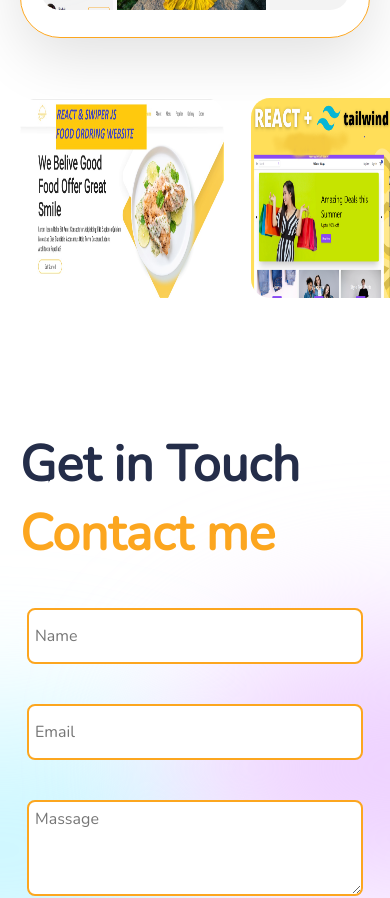
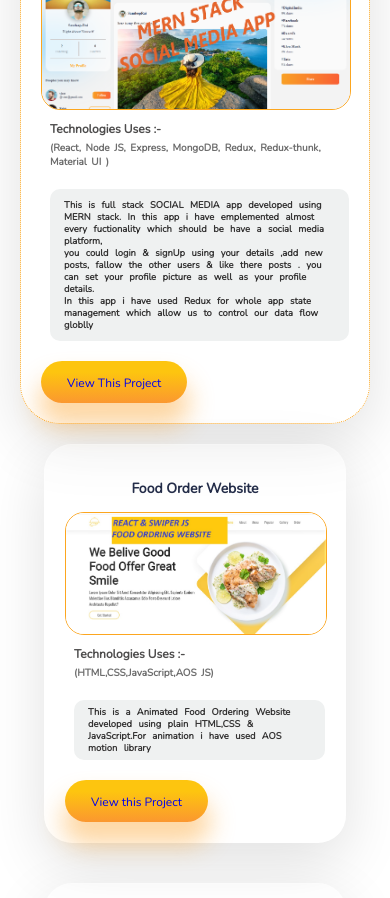
Before and after one commit to codewitHK1/Hitesh_Portfolio, a React (Create React App) app: page / in a window 390 px wide. Shown: the part 4660-5558 px from the top of the page. Built offline with nearby package versions, Linux system fonts and the light colour scheme.

Commit message:
projects page changes

```diff
--- a/src/App.css
+++ b/src/App.css
@@ -1,39 +1,38 @@
-:root
-{
-  --yellow: #F5C32C;
-    --orange : #FCA61F;
-    --black : #242D49;
-    --gray : #788097;
-    --blueCard : #DDF8FE;
+:root {
+  --yellow: #f5c32c;
+  --orange: #fca61f;
+  --black: #242d49;
+  --gray: #788097;
+  --blueCard: #ddf8fe;
   --purple: rgb(238 210 255);
-    --boxShadow : 0px 19px 60px rgb(0 0 0 / 12%);
+  --boxShadow: 0px 19px 60px rgb(0 0 0 / 12%);
   --orangeCard: rgba(248, 172, 48, 0.856);
   --smboxShadow: -79px 51px 60px rgba(0, 0, 0, 0.08);
 }
 
-.App{
+.App {
   padding: 0.5rem 3.5rem;
   overflow: hidden;
   color: var(--black);
 }
-.button{
+.button {
   border-radius: 34px;
   border: none;
   outline: none;
   color: white;
   font-size: 16px;
   padding: 10px 26px;
-  background: linear-gradient(180deg,#fdc50f 26.72%,#fb982f 99.36%);
+  background: linear-gradient(180deg, #fdc50f 26.72%, #fb982f 99.36%);
   box-shadow: 0px 20px 24px 3px rgba(252, 162, 40, 0.42);
 }
-.button:hover{
+.button:hover {
   background: white;
   cursor: pointer;
   color: var(--orange);
   border: 1px solid var(--orange);
 }
-@media screen and (max-width:680px) {
-  .App{
+@media screen and (max-width: 680px) {
+  .App {
     padding: 0.5rem 1rem;
   }
 }
--- a/src/component/Navbar/Navbar.jsx
+++ b/src/component/Navbar/Navbar.jsx
@@ -40,7 +40,7 @@ const Navbar = () => {
               <li>Experience</li>
             </Link>
             <Link spy={true} to="Portfolio" smooth={true}>
-              <li>Portfolio</li>
+              <li>Projects</li>
             </Link>
           </ul>
         </div>
--- a/src/component/Portfolio/PortFolio.css
+++ b/src/component/Portfolio/PortFolio.css
@@ -1,9 +1,7 @@
 .portfolio {
   display: flex;
   align-items: center;
-  justify-content: center;
   flex-direction: column;
-  height: 90vh;
   margin-top: 6rem;
 }
 .portfolio span:nth-of-type(1) {
@@ -16,52 +14,113 @@
   font-size: 2.5rem;
   font-weight: bold;
 }
+
 .mern {
-  border: 1px solid var(--orange);
+  border: 1px dotted var(--orange);
   border-radius: 2rem;
   padding: 1rem;
-  max-height: 60vh;
   margin: 0;
   box-shadow: var(--boxShadow);
+  background: rgba(255, 255, 255, 0.26);
+  align-items: center;
+}
+.mern:hover {
+  transition: all ease 0.5s;
+  transform: scale(1.04);
 }
 .mern > h3 {
   text-align: center;
   font-weight: bold;
+  color: var(--orange);
 }
-.portfolio .swiper {
-  overflow: visible !important;
+.mern p:nth-of-type(1) {
+  font-size: 0.6rem;
+  font-weight: bolder;
+  color: rgb(78, 77, 77);
+  margin: 4px 0 0 9px;
 }
-.portfolio-slider {
-  margin-top: 3rem;
+.mern p:nth-of-type(2) {
+  font-size: 0.5rem;
+  font-weight: bolder;
+  color: rgb(110, 110, 110);
+  margin: 4px 0 20px 9px;
+  word-spacing: 0.1rem;
+}
+.mern p:nth-of-type(3) {
+  font-size: 0.47rem;
+  font-weight: bolder;
+  color: rgb(53, 52, 52);
+  margin: 4px 0 20px 9px;
+  word-spacing: 0.2rem;
+  background: #eff1f1;
+  padding: 0.5rem 0.7rem;
+  border-radius: 0.5rem;
+}
+.projects {
+  display: flex;
+  justify-content: center;
+  align-items: stretch;
+  align-content: space-between;
+  flex-wrap: wrap;
+}
+.projects > div {
+  width: 13rem;
+  border: 1px solid red;
+  margin: 1rem;
+  padding: 20px;
+  box-shadow: var(--boxShadow);
+  border-radius: 28px;
+  background: rgba(255, 255, 255, 0.26);
+  border: 1px solid rgba(255, 255, 255, 0.18);
+}
+.projects > div:hover {
+  transition: all ease 0.5s;
+  transform: scale(1.1);
+}
+.projects > div > h3 {
+  text-align: center;
+  font-weight: bold;
+  font-size: 0.7rem;
+}
+.projects > div p:nth-of-type(1) {
+  font-size: 0.6rem;
+  font-weight: bolder;
+  color: rgb(78, 77, 77);
+  margin: 4px 0 0 9px;
+}
+.projects > div p:nth-of-type(2) {
+  font-size: 0.5rem;
+  font-weight: bolder;
+  color: rgb(110, 110, 110);
+  margin: 4px 0 20px 9px;
+  word-spacing: 0.1rem;
+}
+.projects > div p:nth-of-type(3) {
+  font-size: 0.47rem;
+  font-weight: bolder;
+  color: rgb(53, 52, 52);
+  margin: 4px 0 20px 9px;
+  word-spacing: 0.2rem;
+  background: #eff1f1;
+  padding: 0.3rem 0.7rem;
+  border-radius: 0.5rem;
+}
+
+.portfolio img {
   width: 100%;
-}
-.portfolio img:nth-of-type(1) {
-  width: 100%;
-  border: none;
-}
-.portfolio-slider .swiper-slide {
-  width: 17rem;
-}
-.portfolio img {
-  width: 19rem;
   filter: drop-shadow(-12px 15px 13px rbga(0, 0, 0, 0.25));
   border-radius: 19px;
   border: 1px solid var(--orange);
   max-height: 50vh;
+}
+.button a {
+  text-decoration: none;
+  font-size: 0.6rem;
 }
 
 @media screen and (max-width: 680px) {
   .portfolio {
     margin-top: -5rem;
     margin-bottom: 5rem;
-    height: 50vh;
-  }
-  .portfolio img {
-    width: 12rem;
-    height: 10rem;
-  }
-  .portfolio-slider {
-    margin-top: 3rem;
-    width: 190%;
   }
 }
--- a/src/component/Portfolio/Portfolio.jsx
+++ b/src/component/Portfolio/Portfolio.jsx
@@ -1,14 +1,12 @@
 import React from "react";
 import "./PortFolio.css";
-import { Swiper, SwiperSlide } from "swiper/react";
-// import Sidebar from "../../img/sidebar.png";
 import Ecommerce from "../../img/ecommerce.png";
 import Todo from "../../img/TODO LIST.png";
 import Instabook from "../../img/Instabook.png";
 import weatherapp from "../../img/HKWEATHER.png";
 import food from "../../img/FOOD.jpg";
 import portfolio from "../../img/PORTFOLIO.png";
-// import portfolio from "../../img";
+
 import "swiper/css";
 
 import { themeContext } from "../../Context";
@@ -23,71 +21,142 @@ const Portfolio = () => {
       <span style={{ color: darkMode ? "white" : "" }}>Recent Projects</span>
       <span>Portfolio</span>
       <div className="mern">
-        <h3>main Project -MERN SOCIAL MEDIA APP</h3>
+        <h3>Main Project -MERN SOCIAL MEDIA APP</h3>
+
+        <img src={Instabook} alt="" />
+        <p style={{ color: darkMode ? "white" : "" }}>Technologies Uses :-</p>
+        <p style={{ color: darkMode ? "white" : "" }}>
+          (React, Node JS, Express, MongoDB, Redux, Redux-thunk, Material UI )
+        </p>
+        <p>
+          This is full stack SOCIAL MEDIA app developed using MERN stack. In
+          this app i have emplemented almost every fuctionality which should be
+          have a social media platform,
+          <br /> you could login & signUp using your details ,add new posts,
+          fallow the other users & like there posts . you can set your profile
+          picture as well as your profile details.
+          <br />
+          In this app i have used Redux for whole app state management which
+          allow us to control our data flow globlly
+        </p>
+        <button className="button">
           <a
             href="https://instabook001.netlify.app"
             target="_blank"
             rel="noopener noreferrer"
           >
-          <img src={Instabook} alt="" />
+            View This Project
           </a>
+        </button>
       </div>
       {/*slider*/}
-      <Swiper
-        spaceBetween={27}
-        slidesPerView={3}
-        grabCursor={true}
-        className="portfolio-slider"
-      >
-        <SwiperSlide>
+      <div className="projects">
+        <div>
+          <h3>Food Order Website</h3>
+          <img src={food} alt="" />
+
+          <p style={{ color: darkMode ? "white" : "" }}>Technologies Uses :-</p>
+          <p style={{ color: darkMode ? "white" : "" }}>
+            (HTML,CSS,JavaScript,AOS JS)
+          </p>
+          <p>
+            This is a Animated Food Ordering Website developed using plain
+            HTML,CSS & JavaScript.For animation i have used AOS motion library
+          </p>
+          <button className="button">
             <a
               href="https://codewithk1.github.io/FoodWeb/"
               target="_blank"
               rel="noopener noreferrer"
             >
-            <img src={food} alt="" />
+              View this Project
             </a>
-        </SwiperSlide>
-        <SwiperSlide>
+          </button>
+        </div>
+        <div>
+          <h3>E-Commerce Shop</h3>
+          <img src={Ecommerce} alt="" />
+          <p style={{ color: darkMode ? "white" : "" }}>Technologies Uses :-</p>
+          <p style={{ color: darkMode ? "white" : "" }}>(React,Tailwind CSS)</p>
+          <p>
+            This is a Shop UI developed using React and Tailwind CSS. In this i
+            have created cart page,checkout page ,category wise item page etc.
+          </p>
+          <button className="button">
             <a
               href="https://webstore001.netlify.app/"
               target="_blank"
               rel="noopener noreferrer"
             >
-            <img src={Ecommerce} alt="" />
+              View this Project
             </a>
-        </SwiperSlide>
-        <SwiperSlide>
+          </button>
+        </div>
+        <div>
+          <h3>TO-DO App </h3>
+          <img src={Todo} alt="" />
+
+          <p style={{ color: darkMode ? "white" : "" }}>Technologies Uses :-</p>
+          <p style={{ color: darkMode ? "white" : "" }}>
+            (React Js, Bootstrap, Material UI , Context Api)
+          </p>
+          <p>
+            This is Todo list app using react and context Api. you can add as
+            well as delete you item in list
+          </p>
+          <button className="button">
             <a
               href="https://codewithk1.github.io/Todoapp/"
               target="_blank"
               rel="noopener noreferrer"
             >
-            <img src={Todo} alt="" />
+              View this Project
             </a>
-        </SwiperSlide>
-        <SwiperSlide>
+          </button>
+        </div>
+        <div>
+          <h3>Live Weather Forecast App</h3>
+          <img src={weatherapp} alt="" />
+          <p style={{ color: darkMode ? "white" : "" }}>Technologies Uses :-</p>
+          <p style={{ color: darkMode ? "white" : "" }}>
+            (React , Bootstrap, Live Weather Apis)
+          </p>
+          <p>
+            This is the Live Weather Forecast app. You can Enter your location
+            accross the globe to Get your live Location Weather info.
+          </p>
+          <button className="button">
             <a
               href="https://codewithk1.github.io/HKweather/"
               target="_blank"
               rel="noopener noreferrer"
             >
-            <img src={weatherapp} alt="" />
+              View this Project
             </a>
-        </SwiperSlide>
-        <SwiperSlide>
+          </button>
+        </div>
+        <div>
+          <h3>React Portfolio</h3>
+          <img src={portfolio} alt="" />
+
+          <p style={{ color: darkMode ? "white" : "" }}>Technologies Uses :-</p>
+          <p style={{ color: darkMode ? "white" : "" }}>
+            (React , react-router-dom)
+          </p>
+          <p>
+            This is the single page Portfolio Website created with using React
+          </p>
+          <button className="button">
             <a
               href="https://reactresumehk.netlify.app/"
               target="_blank"
               rel="noopener noreferrer"
             >
-            <img src={portfolio} alt="" />
+              View this Project
             </a>
-        </SwiperSlide>
-        {/* <SwiperSlide>
-          <img src={MusicApp} alt="" />
-        </SwiperSlide> */}
-      </Swiper>
+          </button>
+        </div>
+      </div>
     </div>
   );
 };
```
Also changed, not shown: src/component/Card/Card.css (+6 -8 lines). Lines whose indentation alone changed are shown as unchanged.
